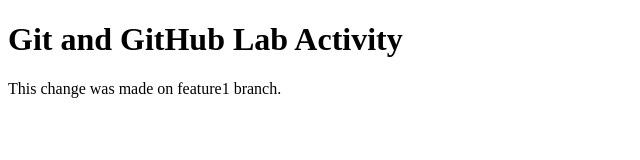
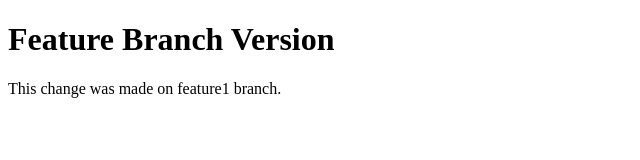
Before and after one commit to Manolashya/GitLab, a plain HTML site: page index.html in a window 1280 px wide. Shown: the whole page, without its empty margins (0-640 px from the left). Drawn offline with Linux system fonts and the light colour scheme.

Commit message:
Update heading on feature1

```diff
--- a/index.html
+++ b/index.html
@@ -4,7 +4,7 @@
     <title>Git Lab</title>
 </head>
 <body>
-    <h1>Git and GitHub Lab Activity</h1>
+    <h1>Feature Branch Version</h1>
     <p>This change was made on feature1 branch.</p>
 </body>
 </html>
```
